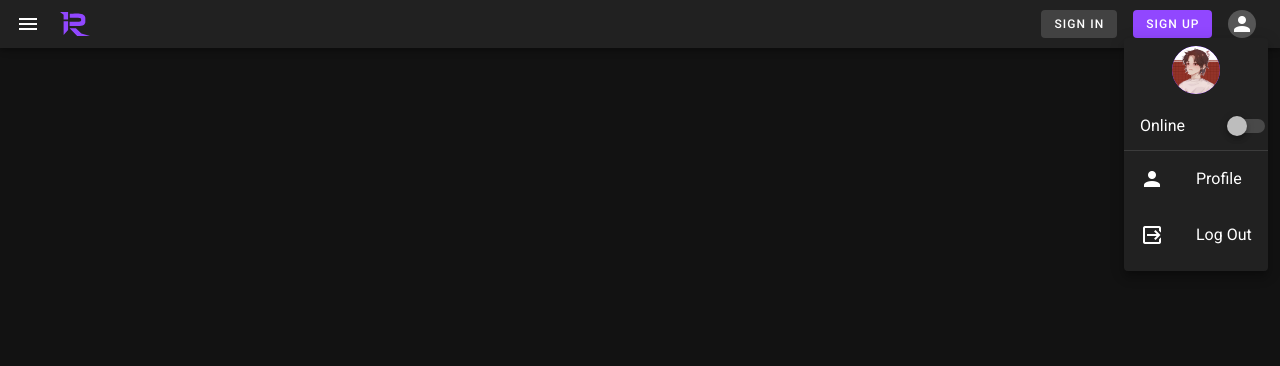
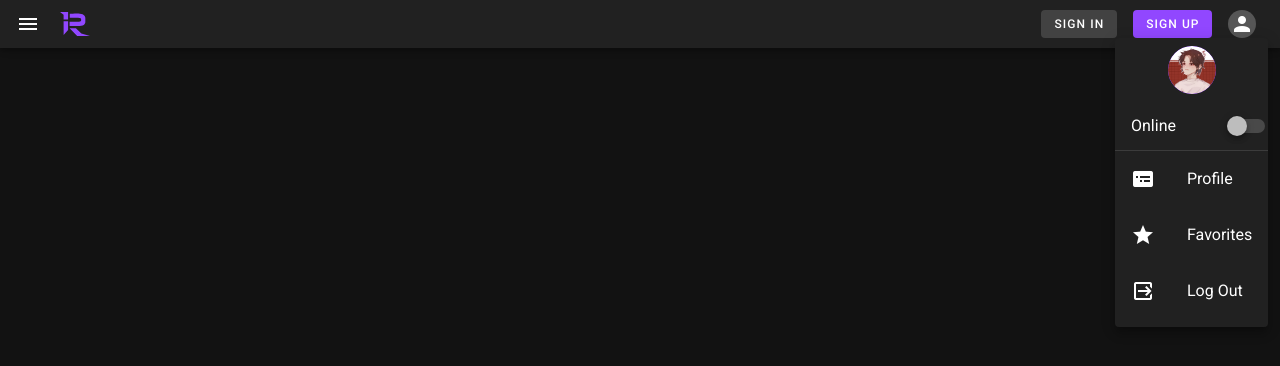
Before and after one commit to RockyXRQ/Roco, a Vue app: page / in a window 1280 px wide. Both pictures are taken after a click on the button 1242 px from the left and 24 px from the top of the page. Shown: the top 366 px of the page. Built offline with nearby package versions, Linux system fonts and the light colour scheme.

Commit message:
User menu finished

```diff
--- a/src/components/User.vue
+++ b/src/components/User.vue
@@ -12,7 +12,7 @@
             <v-img alt="avatar" src="../assets/Rocky.png"></v-img>
           </v-avatar>
           <v-avatar class="mx-auto mb-2" color="#9147FF" v-else>
-            <v-icon dark>mdi-account</v-icon>
+            <v-icon dark>mdi-account-circle</v-icon>
           </v-avatar>
         </v-list-item>
         <v-list-item dark v-if="isSignIn">
@@ -24,9 +24,15 @@
         <v-divider dark></v-divider>
         <v-list-item dark>
           <v-list-item-icon>
-            <v-icon>mdi-account</v-icon>
+            <v-icon>mdi-card-bulleted</v-icon>
           </v-list-item-icon>
           <v-list-item-title>Profile</v-list-item-title>
+        </v-list-item>
+        <v-list-item dark>
+          <v-list-item-icon>
+            <v-icon>mdi-star</v-icon>
+          </v-list-item-icon>
+          <v-list-item-title>Favorites</v-list-item-title>
         </v-list-item>
         <v-list-item dark>
           <v-list-item-icon>
```
